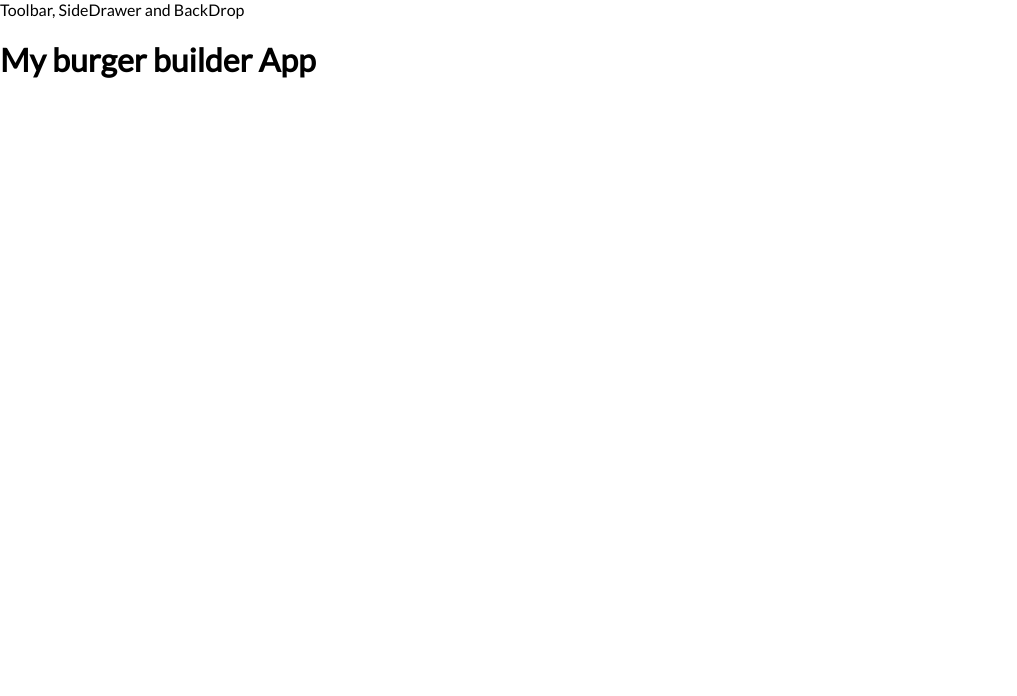
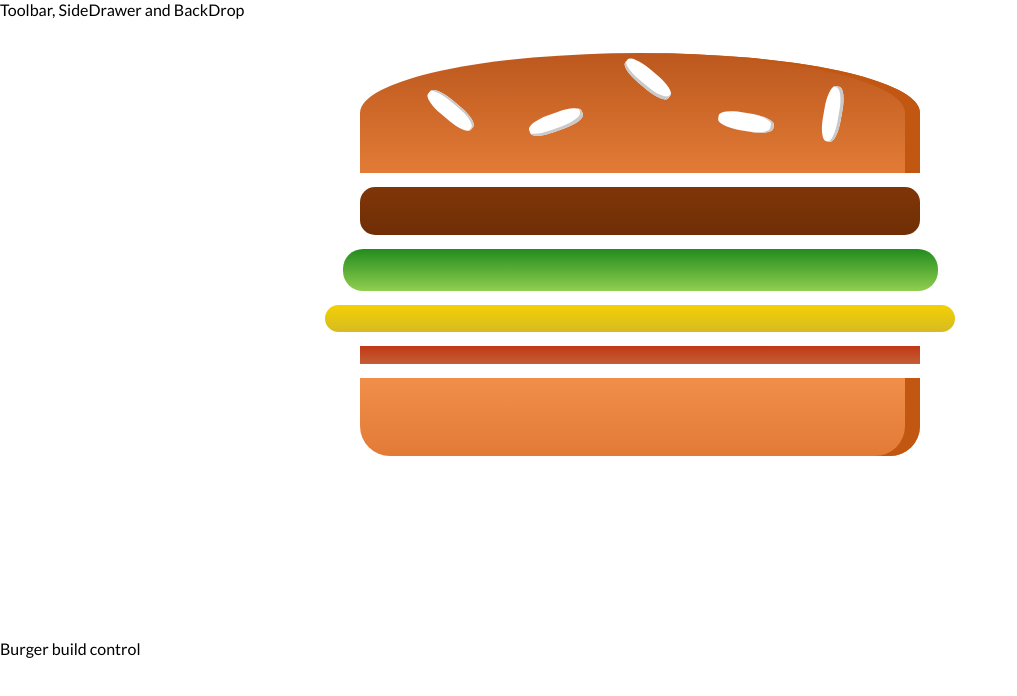
Before and after one commit to iddimsangi/burger-project, a React app: page / in a window 1280 px wide. Shown: the top 696 px of the page, without its empty margins (0-1017 px from the left). Built offline with nearby package versions, Linux system fonts and the light colour scheme.

Commit message:
working with high order component to wrap and render other component

```diff
--- a/package.json
+++ b/package.json
@@ -30,6 +30,8 @@
     "postcss-flexbugs-fixes": "3.2.0",
     "postcss-loader": "2.0.6",
     "promise": "8.0.1",
+    "prop-type": "0.0.1",
+    "prop-types": "^15.7.2",
     "react": "^16.10.0",
     "react-dev-utils": "^4.0.1",
     "react-dom": "^16.10.0",
--- a/src/App.js
+++ b/src/App.js
@@ -1,12 +1,13 @@
 import React, { Component } from 'react';
 import Layout from './components/Layout/Layout';
+import BurgerBuilder from './containers/BurgerBuilder/BurgerBuilder';
 
 class App extends Component {
   render() {
     return (
       <div>
         <Layout>
-         <h1>My burger builder App</h1>
+          <BurgerBuilder />
         </Layout>
       </div>
     );
--- /dev/null
+++ b/src/components/Burger/Burger.css
@@ -0,0 +1,30 @@
+.Burger {
+    width: 100%;
+    margin: auto;
+    height: 250px;
+    overflow: scroll;
+    text-align: center;
+    font-weight: bold;
+    font-size: 1.2rem;
+}
+
+@media (min-width: 500px) and (min-height: 400px) {
+    .Burger {
+        width: 350px;
+        height: 300px;
+    }
+}
+
+@media (min-width: 500px) and (min-height: 401px) {
+    .Burger {
+        width: 450px;
+        height: 400px;
+    }
+}
+
+@media (min-width: 1000px) and (min-height: 700px) {
+    .Burger {
+        width: 700px;
+        height: 600px;
+    }
+}
--- /dev/null
+++ b/src/components/Burger/Burger.js
@@ -0,0 +1,16 @@
+import React from 'react';
+import classes from './Burger.css';
+import BurgerIngridient from './BurgerIngridient/BurgerIngridient';
+const burger = (props) =>{
+    return(
+        <div className={classes.Burger}>
+            <BurgerIngridient type="bread-top" />
+            <BurgerIngridient type="meat" />
+            <BurgerIngridient type="salad" />
+            <BurgerIngridient type="cheese" />
+            <BurgerIngridient type="bacon"/>
+            <BurgerIngridient type="bread-bottom" />
+        </div>
+    )
+}
+export default burger;
--- /dev/null
+++ b/src/components/Burger/BurgerIngridient/BurgerIngredient.css
@@ -0,0 +1,113 @@
+.BreadBottom {
+    height: 13%;
+    width: 80%;
+    background: linear-gradient(#F08E4A, #e27b36);
+    border-radius: 0 0 30px 30px;
+    box-shadow: inset -15px 0 #c15711;
+    margin: 2% auto;
+}
+
+.BreadTop {
+    height: 20%;
+    width: 80%;
+    background: linear-gradient(#bc581e, #e27b36);
+    border-radius: 50% 50% 0 0;
+    box-shadow: inset -15px 0 #c15711;
+    margin: 2% auto;
+    position: relative;
+}
+
+.Seeds1 {
+    width: 10%;
+    height: 15%;
+    position: absolute;
+    background-color: white;
+    left: 30%;
+    top: 50%;
+    border-radius: 40%;
+    transform: rotate(-20deg);
+    box-shadow: inset -2px -3px #c9c9c9;
+}
+
+.Seeds1:after {
+    content: "";
+    width: 100%;
+    height: 100%;
+    position: absolute;
+    background-color: white;
+    left: -170%;
+    top: -260%;
+    border-radius: 40%;
+    transform: rotate(60deg);
+    box-shadow: inset -1px 2px #c9c9c9;
+  }
+
+.Seeds1:before {
+    content: "";
+    width: 100%;
+    height: 100%;
+    position: absolute;
+    background-color: white;
+    left: 180%;
+    top: -50%;
+    border-radius: 40%;
+    transform: rotate(60deg);
+    box-shadow: inset -1px -3px #c9c9c9;
+  }
+
+  .Seeds2 {
+    width: 10%;
+    height: 15%;
+    position: absolute;
+    background-color: white;
+    left: 64%;
+    top: 50%;
+    border-radius: 40%;
+    transform: rotate(10deg);
+    box-shadow: inset -3px 0 #c9c9c9;
+  }
+
+  .Seeds2:before {
+    content: "";
+    width: 100%;
+    height: 100%;
+    position: absolute;
+    background-color: white;
+    left: 150%;
+    top: -130%;
+    border-radius: 40%;
+    transform: rotate(90deg);
+    box-shadow: inset 1px 3px #c9c9c9;
+  }
+
+
+.Meat {
+    width: 80%;
+    height: 8%;
+    background: linear-gradient(#7f3608, #702e05);
+    margin: 2% auto;
+    border-radius: 15px;
+}
+
+.Cheese {
+    width: 90%;
+    height: 4.5%;
+    margin: 2% auto;
+    background: linear-gradient(#f4d004, #d6bb22);
+    border-radius: 20px;
+}
+
+.Salad {
+    width: 85%;
+    height: 7%;
+    margin: 2% auto;
+    background: linear-gradient(#228c1d, #91ce50);
+    border-radius: 20px;
+}
+
+.Bacon {
+    width: 80%;
+    height: 3%;
+    background: linear-gradient(#bf3813, #c45e38);
+    margin: 2% auto;
+}
--- /dev/null
+++ b/src/components/Burger/BurgerIngridient/BurgerIngridient.js
@@ -0,0 +1,43 @@
+import React, { Component } from 'react';
+import PropTypes from 'prop-types';
+import classes from './BurgerIngredient.css';
+class BurgerIngridient extends Component{
+    render(){
+        let ingridient = null;
+        switch(this.props.type){
+            case('bread-bottom'):
+            ingridient = <div className={classes.BreadBottom }>
+            </div>
+            break;
+            case('bread-top'):
+            ingridient = (
+                <div className={classes.BreadTop}>
+                    <div className={classes.Seeds1}></div>
+                    <div className={classes.Seeds2}></div>
+                </div>
+
+            )
+            break;
+            case('meat'):
+            ingridient = <div className={classes.Meat}></div>
+            break;
+            case('cheese'):
+            ingridient = <div className={classes.Cheese}></div>
+            break;
+            case('salad'):
+            ingridient = <div className={classes.Salad}></div>
+            break;
+            case('bacon'):
+            ingridient = <div className={classes.Bacon}></div>
+            break;
+            default:
+                ingridient = null;
+        }
+        return ingridient;
+    }
+
+}
+BurgerIngridient.propTypes = {
+    type: PropTypes.string.isRequired
+}
+export default BurgerIngridient;
--- /dev/null
+++ b/src/components/Layout/Layout.css
@@ -0,0 +1,3 @@
+.Container{
+    margin-top: 20px;
+}
--- a/src/components/Layout/Layout.js
+++ b/src/components/Layout/Layout.js
@@ -1,11 +1,12 @@
 import React from 'react';
+import classes from './Layout.css';
 import Aux from '../../hoc/Aux';
 const layout = (props) =>(
     <Aux>
         <div>
             Toolbar, SideDrawer and BackDrop
             </div>
-            <main>
+            <main className={classes.Container}>
                 {props.children}
             </main>
     </Aux>
--- /dev/null
+++ b/src/containers/BurgerBuilder/BurgerBuilder.js
@@ -0,0 +1,14 @@
+import React, { Component } from 'react';
+import Burger from '../../components/Burger/Burger';
+import Aux from '../../hoc/Aux';
+class BurgerBuilder extends Component {
+    render(){
+        return(
+            <Aux>
+                <Burger />
+                <div>Burger build control</div>
+            </Aux>
+        );
+    }
+}
+export default BurgerBuilder;
--- a/src/index.css
+++ b/src/index.css
@@ -1,5 +1,5 @@
 body {
   margin: 0;
   padding: 0;
-  font-family: 'Lato','Roboto', sans-serif;
+  font-family: 'Lato','Roboto', 'sans-serif';
 }
```
Also changed, not shown: 1 other file (tests, documents, lock files or other folders).
